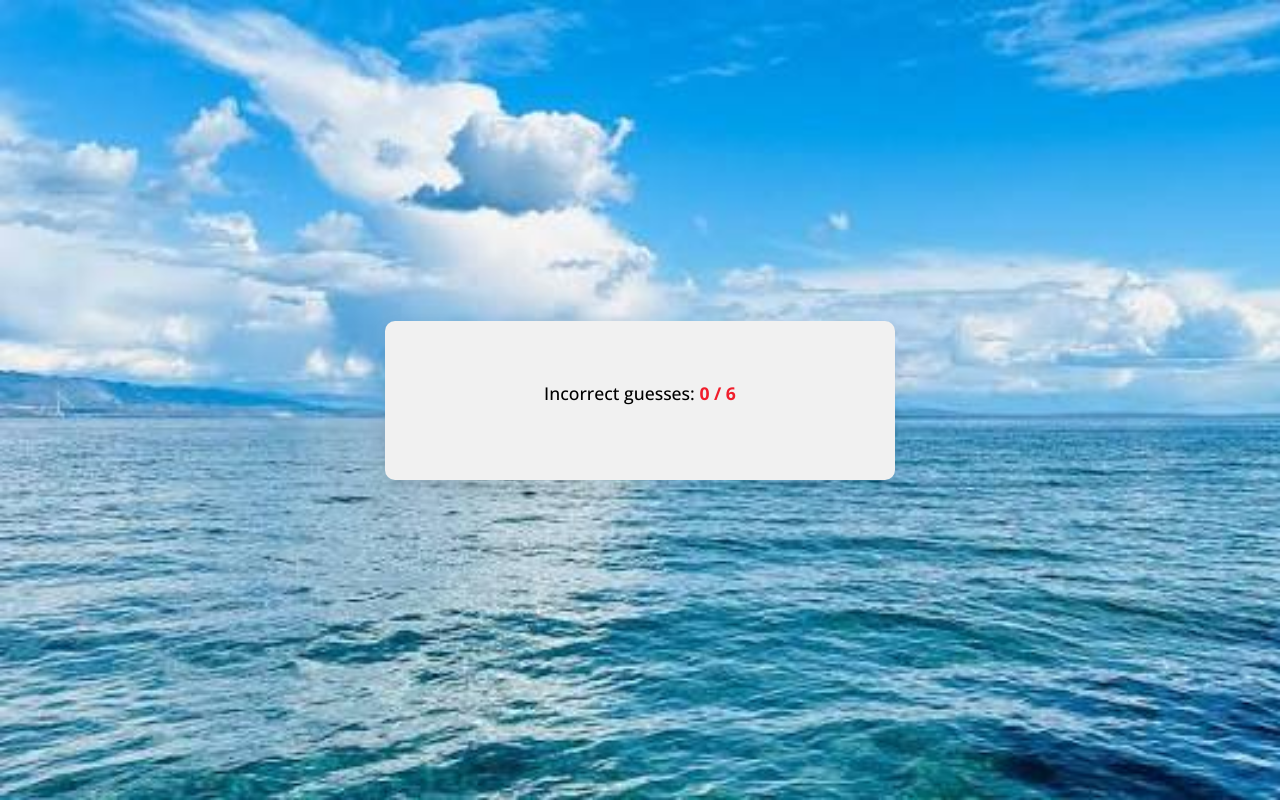
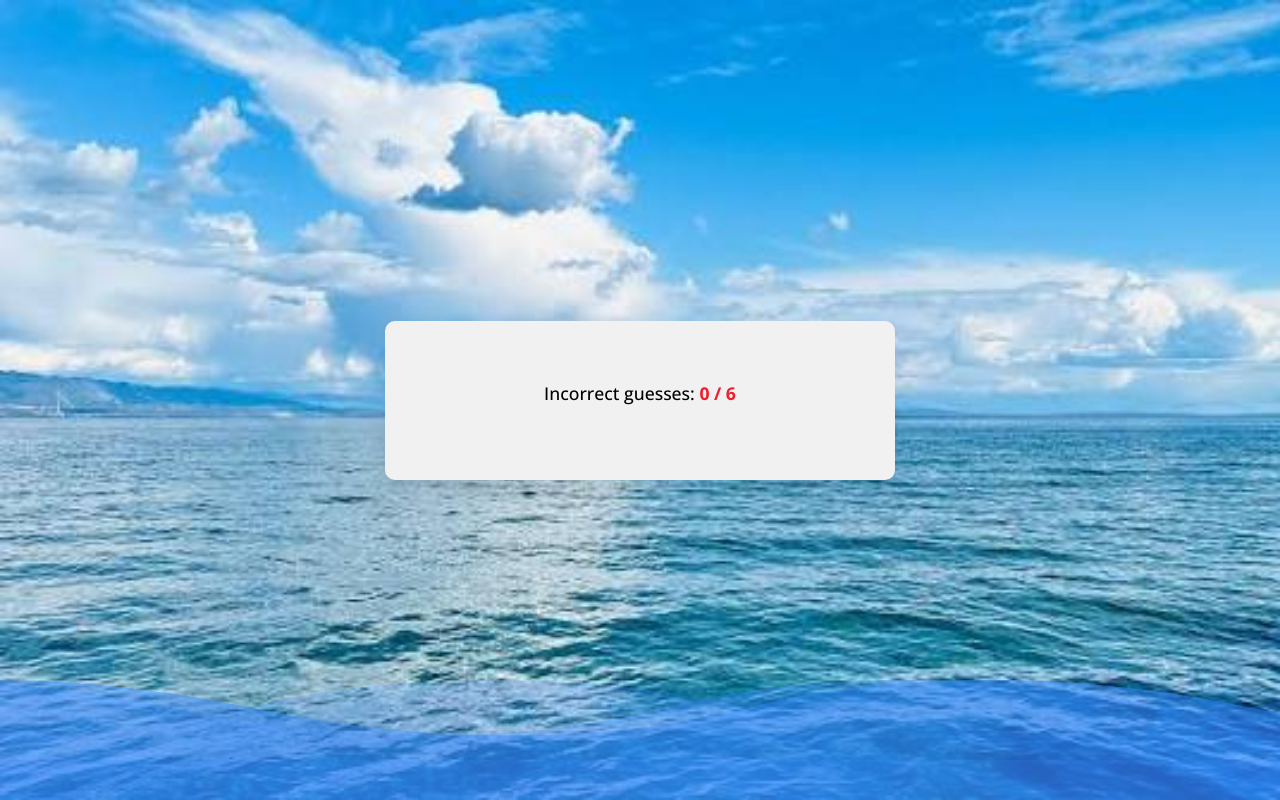
Before and after one commit to raghacchino/drownman, a plain HTML site: page index.html in a window 1280 px wide. Drawn offline with nearby package versions, Linux system fonts and the light colour scheme.

Commit message:
wave animation added to the bottom.

```diff
--- a/index.html
+++ b/index.html
@@ -30,6 +30,15 @@
         </div>
     </div>
 
+    <div class="water">
+        <div class="waves">
+            <div class="wave" id="wave1"></div>
+            <div class="wave" id="wave2"></div>
+            <div class="wave" id="wave3"></div>
+            <div class="wave" id="wave4"></div>
+        </div>
+    </div>
+
     <script src="./script.js"></script>
     <script src="./wordList.js"></script>
 </body>
--- a/style.css
+++ b/style.css
@@ -146,3 +146,70 @@ body {
     opacity: 0.5;
     pointer-events: none;
 }
+
+.water {
+    position: fixed;
+    bottom: 0;
+    right: 0;
+    width: 100%;
+    background-color: #3586ff;
+    opacity: 0.7;
+    min-height: 5%;
+    transition: 1s ease;
+}
+
+.water .wave {
+    position: absolute;
+    top: -80px;
+    left: 0;
+    width: 100%;
+    height: 80px;
+    background: url(./assets/wave.png);
+    background-size: 1000px 80px;
+}
+
+.water .wave#wave1 {
+    z-index: 9;
+    opacity: 0.7;
+    bottom: 0;
+    animation: animateWave 4s linear infinite;
+}
+
+.water .wave#wave2 {
+    z-index: 8;
+    opacity: 0.3;
+    bottom: 10px;
+    animation: animateWave_2 4s linear infinite;
+}
+
+.water .wave#wave3 {
+    z-index: 9;
+    opacity: 0.1;
+    bottom: 15px;
+    animation: animateWave 3s linear infinite;
+}
+
+.water .wave#wave4 {
+    z-index: 8;
+    opacity: 0.5;
+    bottom: 20px;
+    animation: animateWave_2 3s linear infinite;
+}
+
+@keyframes animateWave {
+    0% {
+        background-position-x: 1000px;
+    }
+    100% {
+        background-position-x: 0;
+    }
+}
+
+@keyframes animateWave_2 {
+    0% {
+        background-position-x: 0;
+    }
+    100% {
+        background-position-x: 1000px;
+    }
+}
```
